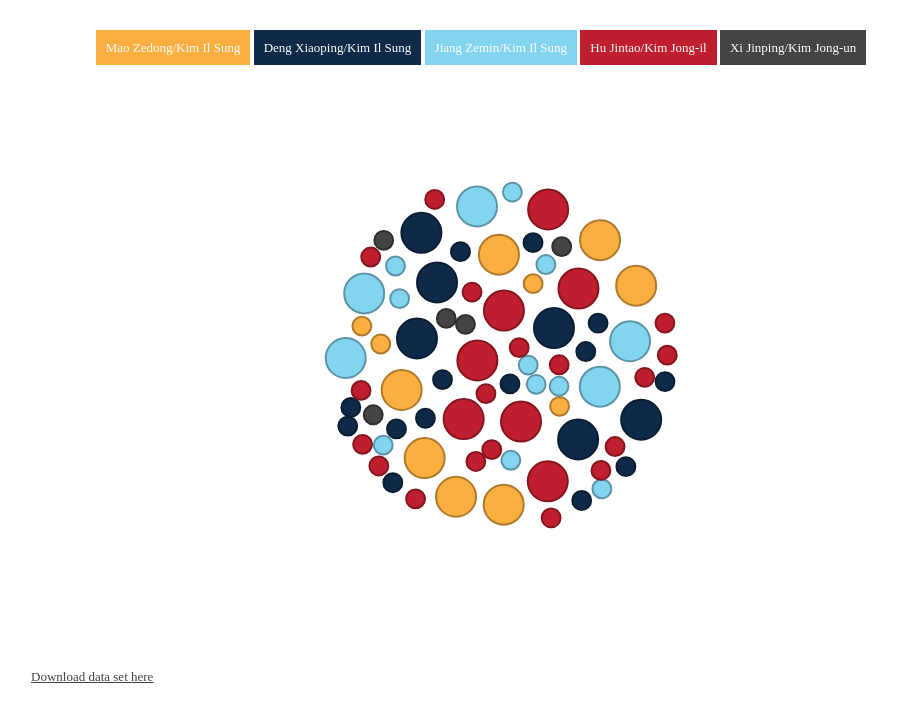
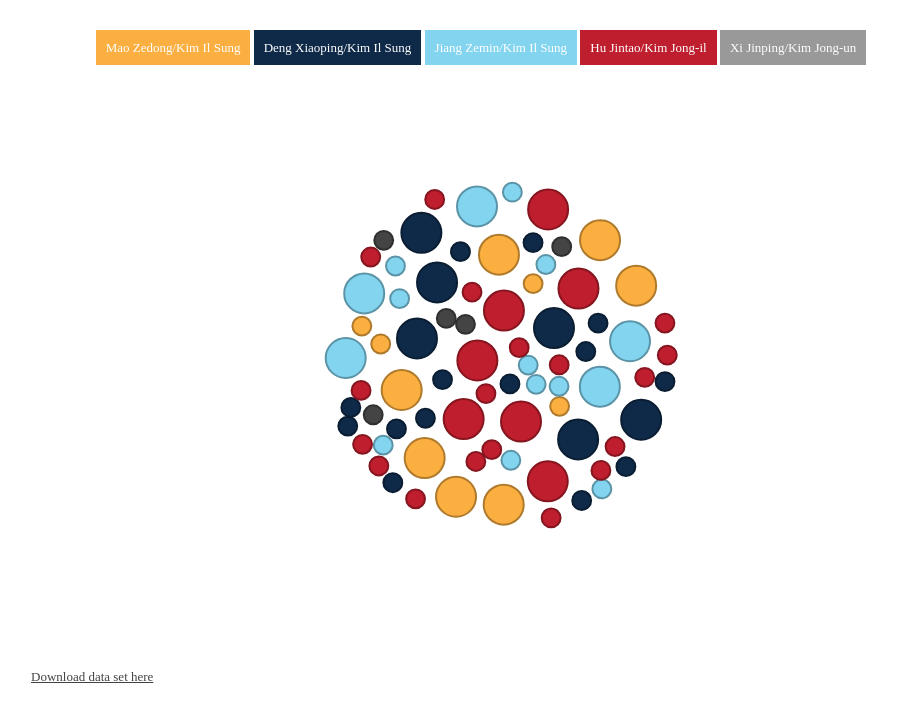
Before and after one commit to willahine/beyondparallel, a plain HTML site: page interactive/bubble_chart-gh-pages_original/index.html in a window 1280 px wide. Shown: the whole page, without its empty margins (159-1056 px from the left). Drawn offline with Linux system fonts and the light colour scheme.

Commit message:
grey color

```diff
--- a/interactive/bubble_chart-gh-pages_original/index.html
+++ b/interactive/bubble_chart-gh-pages_original/index.html
@@ -19,7 +19,7 @@
   <span class="key" style="background-color:#0f2a48;">Deng Xiaoping/Kim Il Sung</span>
   <span class="key" style="background-color:#83d4ef;">Jiang Zemin/Kim Il Sung</span>
   <span class="key" style="background-color:#be1e2d;">Hu Jintao/Kim Jong-il</span>
-  <span class="key" style="background-color:#444444;">Xi Jinping/Kim Jong-un</span>
+  <span class="key" style="background-color:#999999;">Xi Jinping/Kim Jong-un</span>
   </center>
 
 
```
